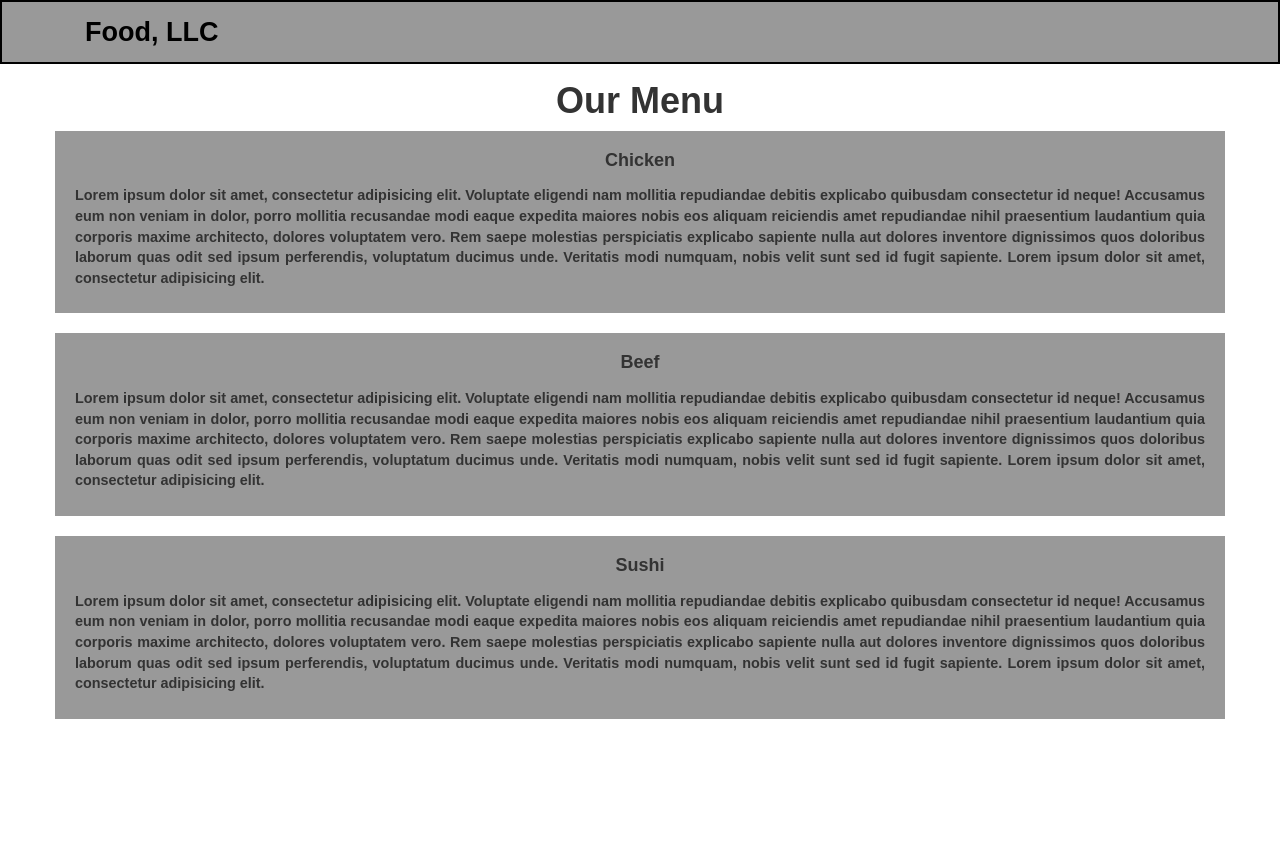
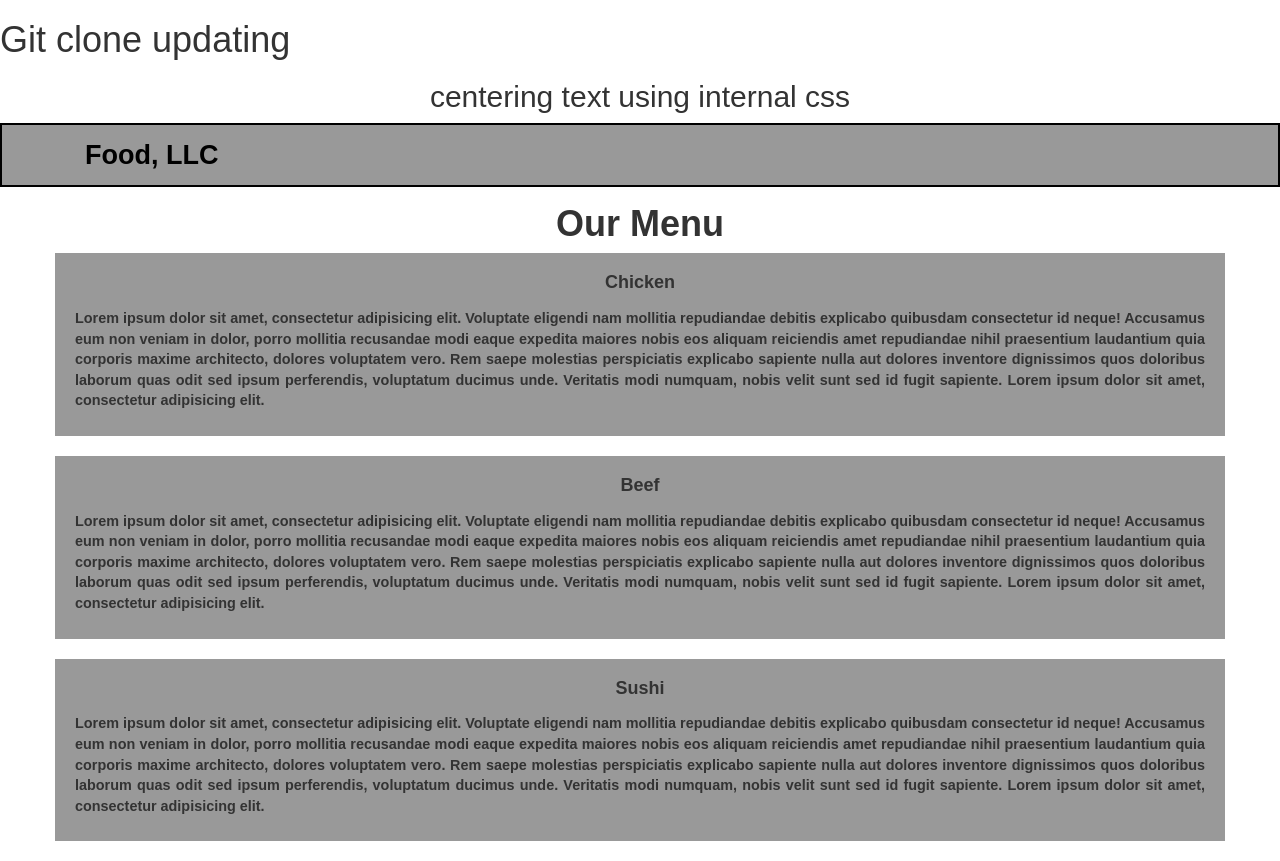
Before and after one commit to srikanthweb/myown, a plain HTML site: page index.html in a window 1280 px wide. Before the commit the page ends 800 px from the top, so only its background shows below. Drawn offline with nearby package versions, Linux system fonts and the light colour scheme; a script that the page names is missing.

Commit message:
changed title and modified top line text

```diff
--- a/index.html
+++ b/index.html
@@ -4,12 +4,15 @@
   <meta charset="utf-8">
   <meta http-equiv="X-UA-Compatible" content="IE=edge">
   <meta name="viewport" content="width=device-width, initial-scale=1">
-  <title>module_3</title>
+  <title>gitclone</title>
   <link href="https://fonts.googleapis.com/css?family=Dosis:400,600,700" rel="stylesheet">
   <link rel="stylesheet" href="https://stackpath.bootstrapcdn.com/bootstrap/3.4.1/css/bootstrap.min.css" integrity="sha384-HSMxcRTRxnN+Bdg0JdbxYKrThecOKuH5zCYotlSAcp1+c8xmyTe9GYg1l9a69psu" crossorigin="anonymous">
   <link rel="stylesheet" href="/styles4.css">
 </head>
 <body>
+  <h1>Git clone updating
+  </h1>
+  <h2 style="text-align:center">centering text using internal css</h2>
   <header>
    <nav id="header-nav" class="navbar navbar-default">
      <div class="container">
```
